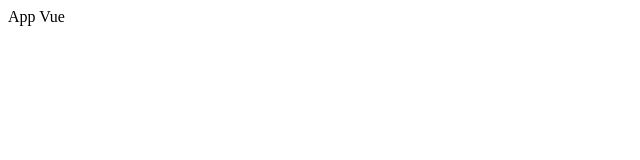
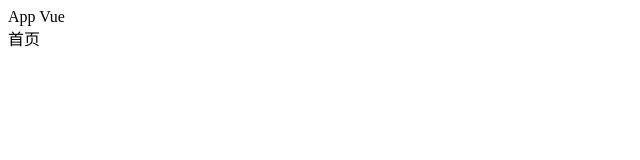
Before and after one commit to yejiaGH/webpackVue, a Vue app: page / in a window 1280 px wide. Shown: the top 160 px of the page, without its empty margins (0-640 px from the left). Built offline with nearby package versions, Linux system fonts and the light colour scheme.

Commit message:
2. 编写子组件

```diff
--- a/src/App.vue
+++ b/src/App.vue
@@ -1,9 +1,17 @@
 <template>
-	<div>App Vue</div>
+	<div>
+		<div>App Vue</div>
+		<Home></Home>
+	</div>
 </template>
 <style>
 
 </style>
 <script>
-
+	import Home from './components/Home.vue';
+	export default {
+		components: {
+			Home
+		}
+	}
 </script>
--- /dev/null
+++ b/src/components/Home.vue
@@ -0,0 +1,13 @@
+<template>
+	<div>首页</div>
+</template
+<style>
+
+</style>
+<script>
+	export default {
+		data () {
+			return {msg: '首页'}
+		}
+	}
+</script>
```
